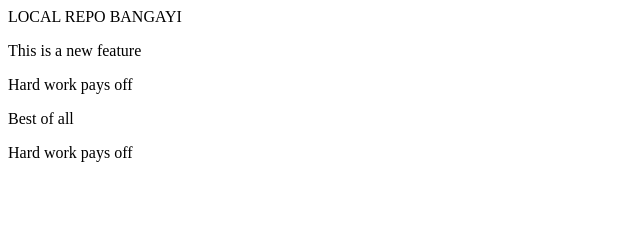
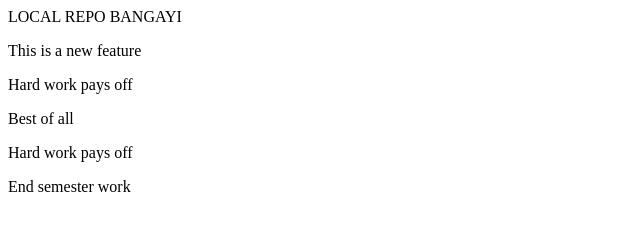
Before and after one commit to Rehan-IT31/localrepo, a plain HTML site: page index.html in a window 1280 px wide. Shown: the whole page, without its empty margins (0-640 px from the left). Drawn offline with Linux system fonts and the light colour scheme.

Commit message:
End semester

```diff
--- a/index.html
+++ b/index.html
@@ -3,3 +3,4 @@
 <p>Hard work pays off</p>
 <p>Best of all</p>
 <p>Hard work pays off</p>
+<p>End semester work</p>
```
